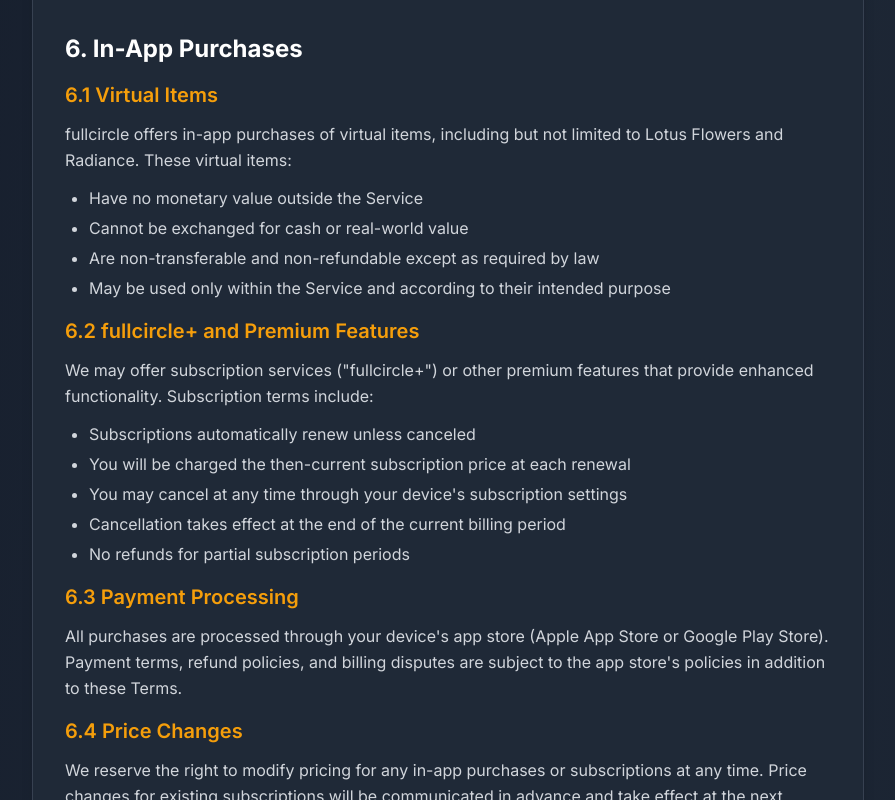
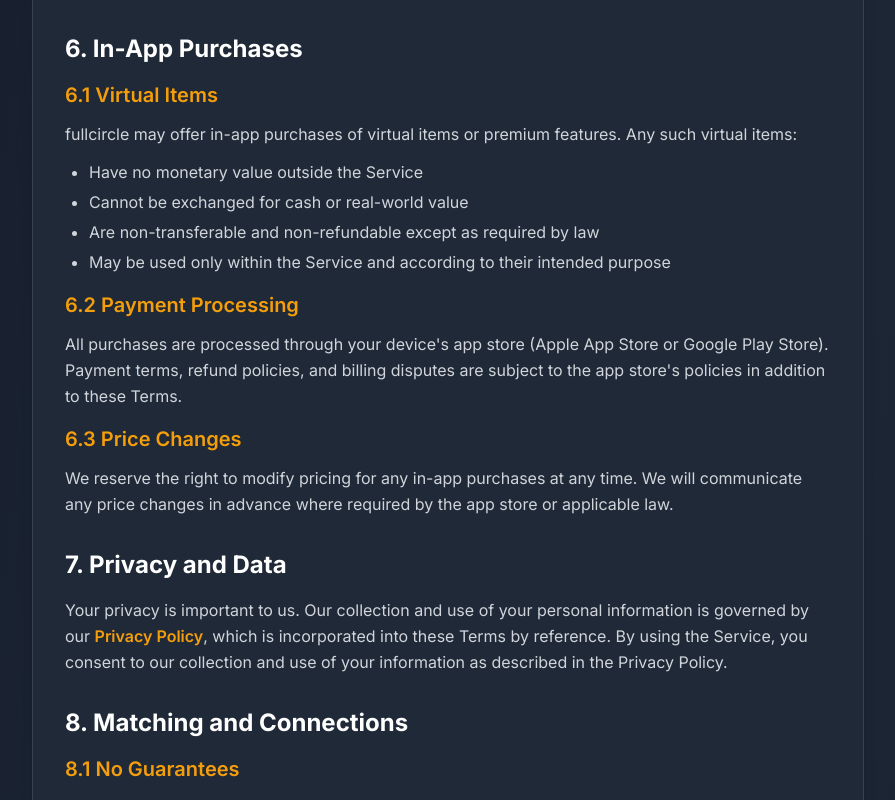
Before and after one commit to canberkvarli/circle-landing, a Next.js app: page /terms in a window 1280 px wide. Shown: the part 3300-4100 px from the top of the page, without its empty margins (192-1087 px from the left). Built offline with nearby package versions, Linux system fonts and the light colour scheme.

Commit message:
remove sub and iap

```diff
--- a/src/app/privacy/page.tsx
+++ b/src/app/privacy/page.tsx
@@ -151,7 +151,7 @@
 
               <div>
                 <p className="font-semibold mb-2">Payment Information:</p>
-                <p className="mb-2">When you make in-app purchases (Lotus Flowers, Radiance boosts, fullcircle+ subscription), payment is processed through Stripe. We store:</p>
+                <p className="mb-2">When you make in-app purchases, payment is processed through Stripe. We store:</p>
                 <ul className="list-disc pl-6 space-y-1">
                   <li>Purchase history (item type, quantity, price, date)</li>
                   <li>Stripe customer ID and payment intent IDs</li>
@@ -236,12 +236,8 @@
               <div>
                 <p className="font-semibold mb-2">In-App Purchase Data:</p>
                 <ul className="list-disc pl-6 space-y-1">
-                  <li>Number of Lotus Flowers owned</li>
-                  <li>Active Radiance boosts and expiration times</li>
                   <li>Purchase history for virtual items</li>
-                  <li>Subscription status (active, canceled, past due)</li>
-                  <li>Subscription period dates</li>
-                  <li>Whether subscription is set to auto-renew or cancel</li>
+                  <li>Transaction status and payment-related identifiers</li>
                 </ul>
               </div>
 
@@ -309,10 +305,8 @@
                   <li>Display events and gatherings in the Sanctuary section</li>
                   <li>Track your meditation practice and wellness journey</li>
                   <li>Show you activity feeds and user interactions</li>
-                  <li>Process in-app purchases and manage subscriptions (via Stripe)</li>
+                  <li>Process in-app purchases when available (via Stripe)</li>
                   <li>Verify your identity (age 18+ requirement and optional selfie verification)</li>
-                  <li>Distribute weekly Lotus Flowers to eligible users</li>
-                  <li>Manage Radiance boosts and premium features</li>
                   <li>Enable account settings (pause, incognito mode, notification preferences)</li>
                   <li>Provide customer support and respond to your inquiries</li>
                   <li>Improve our matching algorithms and features</li>
@@ -617,7 +611,7 @@
               <p className="font-semibold">Third-Party Services We Use:</p>
               <ul className="list-disc pl-6 space-y-1">
                 <li>Firebase (Google Cloud Platform) - hosting, database (Firestore), storage, authentication, analytics, and cloud functions</li>
-                <li>Stripe - payment processing for in-app purchases and subscriptions</li>
+                <li>Stripe - payment processing for in-app purchases</li>
                 <li>Authentication providers (Google, Apple) - OAuth sign-in</li>
                 <li>Firebase Cloud Messaging - push notifications</li>
                 <li>Analytics services - usage tracking and insights</li>
--- a/src/app/terms/page.tsx
+++ b/src/app/terms/page.tsx
@@ -187,14 +187,14 @@
             </p>
           </section>
 
-          {/* Section 6 */}
+          {/* Section 6 - In-app purchase wording simplified for Apple review; Lotus/Radiance/subscription can be re-added later */}
           <section>
             <h2 className="text-2xl font-bold text-gray-900 dark:text-white mb-4">6. In-App Purchases</h2>
 
             <h3 className="text-xl font-semibold text-amber-700 dark:text-amber-500 mb-3 mt-4">6.1 Virtual Items</h3>
             <div className="space-y-3 text-gray-700 dark:text-gray-300 leading-relaxed">
               <p>
-                fullcircle offers in-app purchases of virtual items, including but not limited to Lotus Flowers and Radiance. These virtual items:
+                fullcircle may offer in-app purchases of virtual items or premium features. Any such virtual items:
               </p>
               <ul className="list-disc pl-6 space-y-1">
                 <li>Have no monetary value outside the Service</li>
@@ -204,28 +204,14 @@
               </ul>
             </div>
 
-            <h3 className="text-xl font-semibold text-amber-700 dark:text-amber-500 mb-3 mt-4">6.2 fullcircle+ and Premium Features</h3>
-            <div className="space-y-3 text-gray-700 dark:text-gray-300 leading-relaxed">
-              <p>
-                We may offer subscription services (&quot;fullcircle+&quot;) or other premium features that provide enhanced functionality. Subscription terms include:
-              </p>
-              <ul className="list-disc pl-6 space-y-1">
-                <li>Subscriptions automatically renew unless canceled</li>
-                <li>You will be charged the then-current subscription price at each renewal</li>
-                <li>You may cancel at any time through your device&apos;s subscription settings</li>
-                <li>Cancellation takes effect at the end of the current billing period</li>
-                <li>No refunds for partial subscription periods</li>
-              </ul>
-            </div>
-
-            <h3 className="text-xl font-semibold text-amber-700 dark:text-amber-500 mb-3 mt-4">6.3 Payment Processing</h3>
+            <h3 className="text-xl font-semibold text-amber-700 dark:text-amber-500 mb-3 mt-4">6.2 Payment Processing</h3>
             <p className="text-gray-700 dark:text-gray-300 leading-relaxed">
               All purchases are processed through your device&apos;s app store (Apple App Store or Google Play Store). Payment terms, refund policies, and billing disputes are subject to the app store&apos;s policies in addition to these Terms.
             </p>
 
-            <h3 className="text-xl font-semibold text-amber-700 dark:text-amber-500 mb-3 mt-4">6.4 Price Changes</h3>
+            <h3 className="text-xl font-semibold text-amber-700 dark:text-amber-500 mb-3 mt-4">6.3 Price Changes</h3>
             <p className="text-gray-700 dark:text-gray-300 leading-relaxed">
-              We reserve the right to modify pricing for any in-app purchases or subscriptions at any time. Price changes for existing subscriptions will be communicated in advance and take effect at the next renewal period.
+              We reserve the right to modify pricing for any in-app purchases at any time. We will communicate any price changes in advance where required by the app store or applicable law.
             </p>
           </section>
 
```
